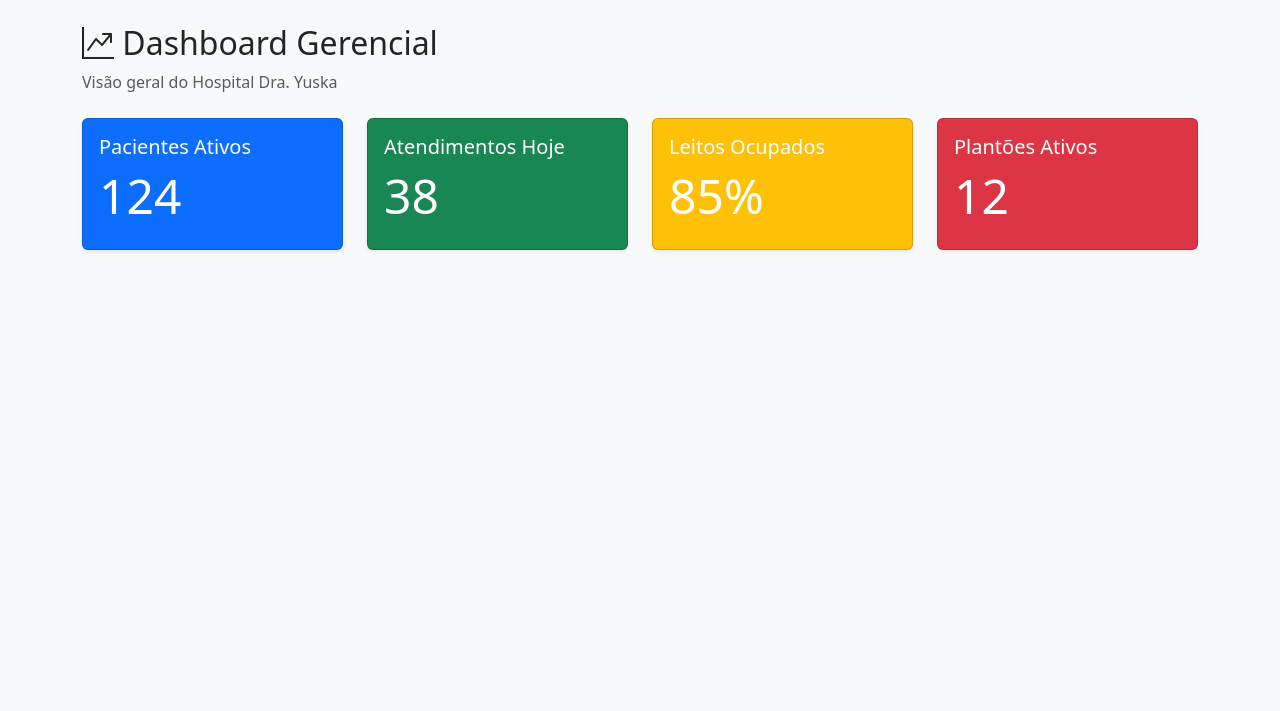
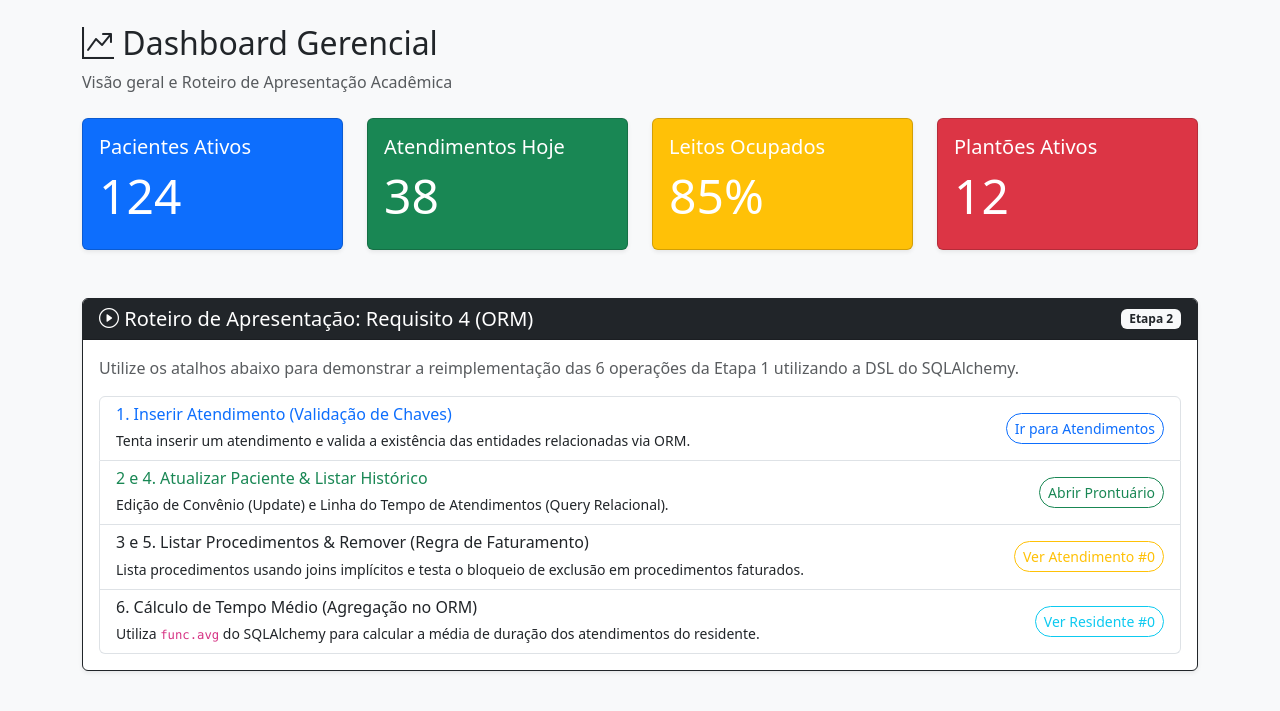
Before and after one commit to antoniofpneto/Sistema-de-Gestao-Hospitalar-Dra-Yuska-Maritan-Brito-Projeto-Banco-de-Dados-, a Flask app: page / in a window 1280 px wide. Shown: the part 56-767 px from the top of the page. Run offline with Flask 3, Linux system fonts and the light colour scheme.

Commit message:
feat(dashboard): Remodela o Dasboard para torná-lo um roteiro para ajudar na apresentação

```diff
--- a/app/app.py
+++ b/app/app.py
@@ -26,7 +26,17 @@ db.init_app(app)
 
 @app.route('/')
 def dashboard():
-    return render_template('dashboard.html')
+    # Buscamos o primeiro registro de cada entidade para montar os links da apresentação dinamicamente
+    primeiro_paciente = Paciente.query.first()
+    primeiro_residente = Residente.query.first()
+    primeiro_atendimento = Atendimento.query.first()
+
+    # Prevenção: se o banco estiver vazio, não quebra a interface
+    id_pac = primeiro_paciente.id_pessoa if primeiro_paciente else 0
+    id_res = primeiro_residente.id_profissional if primeiro_residente else 0
+    id_atend = primeiro_atendimento.id_atendimento if primeiro_atendimento else 0
+
+    return render_template('dashboard.html', id_pac=id_pac, id_res=id_res, id_atend=id_atend)
 
 
 @app.route('/paciente/deletar/<int:id>', methods=['POST'])
--- a/app/templates/dashboard.html
+++ b/app/templates/dashboard.html
@@ -1,44 +1,72 @@
-<!-- app/templates/dashboard.html -->
 {% extends 'base.html' %}
 
 {% block content %}
 <div class="mb-4">
     <h2><i class="bi bi-graph-up-arrow"></i> Dashboard Gerencial</h2>
-    <p class="text-muted">Visão geral do Hospital Dra. Yuska</p>
+    <p class="text-muted">Visão geral e Roteiro de Apresentação Acadêmica</p>
 </div>
 
-<!-- Cards Fictícios (Mocks) -->
-<div class="row">
+<!-- Cards Fictícios (Mocks) que substituiremos pelas Views depois -->
+<div class="row mb-5">
     <div class="col-md-3">
-        <div class="card text-white bg-primary mb-3 shadow-sm">
-            <div class="card-body">
-                <h5 class="card-title">Pacientes Ativos</h5>
-                <h2 class="display-5">124</h2>
-            </div>
-        </div>
+        <div class="card text-white bg-primary shadow-sm"><div class="card-body"><h5 class="card-title">Pacientes Ativos</h5><h2 class="display-5">124</h2></div></div>
     </div>
     <div class="col-md-3">
-        <div class="card text-white bg-success mb-3 shadow-sm">
-            <div class="card-body">
-                <h5 class="card-title">Atendimentos Hoje</h5>
-                <h2 class="display-5">38</h2>
-            </div>
-        </div>
+        <div class="card text-white bg-success shadow-sm"><div class="card-body"><h5 class="card-title">Atendimentos Hoje</h5><h2 class="display-5">38</h2></div></div>
     </div>
     <div class="col-md-3">
-        <div class="card text-white bg-warning mb-3 shadow-sm">
-            <div class="card-body">
-                <h5 class="card-title">Leitos Ocupados</h5>
-                <h2 class="display-5">85%</h2>
-            </div>
-        </div>
+        <div class="card text-white bg-warning shadow-sm"><div class="card-body"><h5 class="card-title">Leitos Ocupados</h5><h2 class="display-5">85%</h2></div></div>
     </div>
     <div class="col-md-3">
-        <div class="card text-white bg-danger mb-3 shadow-sm">
-            <div class="card-body">
-                <h5 class="card-title">Plantões Ativos</h5>
-                <h2 class="display-5">12</h2>
-            </div>
+        <div class="card text-white bg-danger shadow-sm"><div class="card-body"><h5 class="card-title">Plantões Ativos</h5><h2 class="display-5">12</h2></div></div>
+    </div>
+</div>
+
+<!-- ROTEIRO DE APRESENTAÇÃO - ETAPA 2 -->
+<div class="card border-dark shadow-sm">
+    <div class="card-header bg-dark text-white d-flex justify-content-between align-items-center">
+        <h5 class="mb-0"><i class="bi bi-play-circle"></i> Roteiro de Apresentação: Requisito 4 (ORM)</h5>
+        <span class="badge bg-light text-dark">Etapa 2</span>
+    </div>
+    <div class="card-body">
+        <p class="text-muted">Utilize os atalhos abaixo para demonstrar a reimplementação das 6 operações da Etapa 1 utilizando a DSL do SQLAlchemy.</p>
+
+        <div class="list-group">
+            <!-- Operação 1 -->
+            <a href="#" class="list-group-item list-group-item-action d-flex justify-content-between align-items-center">
+                <div>
+                    <h6 class="mb-1 text-primary">1. Inserir Atendimento (Validação de Chaves)</h6>
+                    <small>Tenta inserir um atendimento e valida a existência das entidades relacionadas via ORM.</small>
+                </div>
+                <button class="btn btn-outline-primary btn-sm rounded-pill">Ir para Atendimentos</button>
+            </a>
+
+            <!-- Operação 2 e 4 (Prontuário do Paciente) -->
+            <a href="/paciente/{{ id_pac }}" class="list-group-item list-group-item-action d-flex justify-content-between align-items-center">
+                <div>
+                    <h6 class="mb-1 text-success">2 e 4. Atualizar Paciente & Listar Histórico</h6>
+                    <small>Edição de Convênio (Update) e Linha do Tempo de Atendimentos (Query Relacional).</small>
+                </div>
+                <button class="btn btn-outline-success btn-sm rounded-pill">Abrir Prontuário</button>
+            </a>
+
+            <!-- Operação 3 e 5 (Procedimentos) -->
+            <a href="#" class="list-group-item list-group-item-action d-flex justify-content-between align-items-center">
+                <div>
+                    <h6 class="mb-1 text-warning text-dark">3 e 5. Listar Procedimentos & Remover (Regra de Faturamento)</h6>
+                    <small>Lista procedimentos usando joins implícitos e testa o bloqueio de exclusão em procedimentos faturados.</small>
+                </div>
+                <button class="btn btn-outline-warning btn-sm rounded-pill">Ver Atendimento #{{ id_atend }}</button>
+            </a>
+
+            <!-- Operação 6 (Média do Residente) -->
+            <a href="#" class="list-group-item list-group-item-action d-flex justify-content-between align-items-center">
+                <div>
+                    <h6 class="mb-1 text-info text-dark">6. Cálculo de Tempo Médio (Agregação no ORM)</h6>
+                    <small>Utiliza <code>func.avg</code> do SQLAlchemy para calcular a média de duração dos atendimentos do residente.</small>
+                </div>
+                <button class="btn btn-outline-info btn-sm rounded-pill">Ver Residente #{{ id_res }}</button>
+            </a>
         </div>
     </div>
 </div>
```
